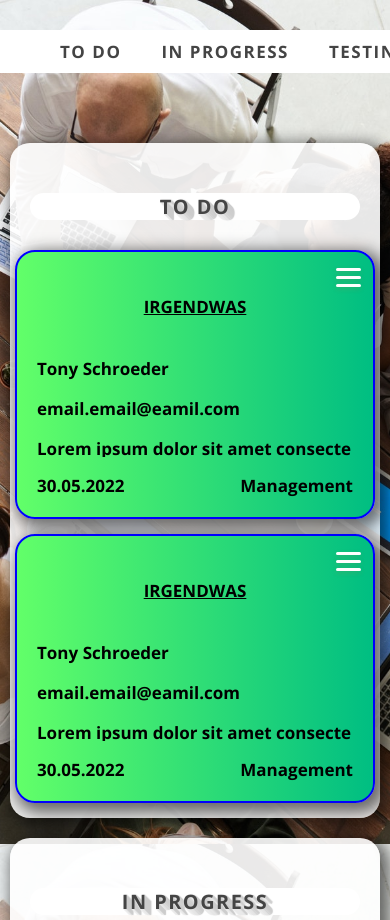
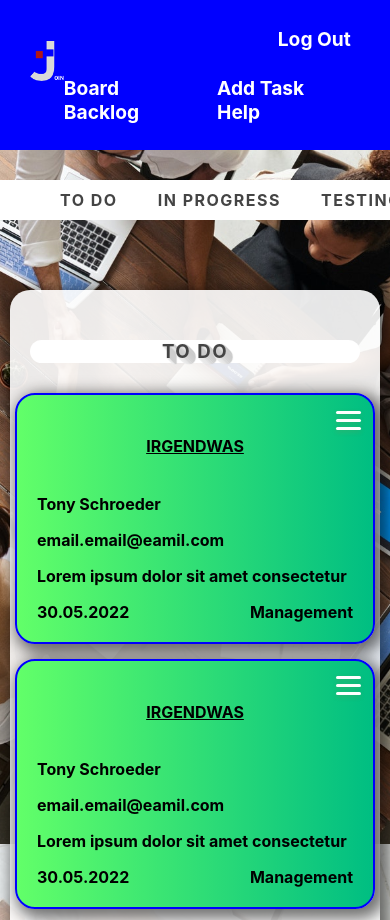
Before and after one commit to v1cke/joinGA, a plain HTML site: page bord.html in a window 390 px wide. Shown: the top 920 px of the page. Drawn offline with Linux system fonts and the light colour scheme.

Commit message:
add responsiv header

```diff
--- a/bord.html
+++ b/bord.html
@@ -13,11 +13,17 @@
     <link rel="stylesheet" href="css/style-padding-margin-ts.css">
     <link rel="stylesheet" href="css/style-responsiv-ts.css">
     <link rel="stylesheet" href="css/style-text-ts.css">
+    <link rel="stylesheet" href="css/header.css">
     <link rel="icon" type="image/x-icon" href="icon/bull.png">
     <script src="js/script-bord-ts.js"></script>
+    <script src="js/includeHTML.js"></script>
+    <link rel="stylesheet" href="css/style-responsiv-backlog-jk.css">
+
 </head>
 
-<body onload="fillBord()">
+<body onload="fillBord(); includeHTML()">
+    <div w3-include-html="./templates/header.html"></div>
+
     <div class="selection d-none">
         <div class="slider d-flex text-uppercase text-center">
             <a href="#todo">to do</a>
--- a/css/header.css
+++ b/css/header.css
@@ -20,7 +20,8 @@ body {
     width: 80%;
 }
 
-.menu {
+.menu,
+.logout {
     color: white;
     font-weight: bold;
     font-size: 1.2em;
@@ -28,13 +29,24 @@ body {
     align-items: center;
 }
 
-.menu a {
+.menu a,
+.logout a {
     text-decoration: none;
     margin-right: 1em;
     border-bottom: 5px solid transparent;
+    white-space: nowrap;
 }
 
-.menu a:hover {
+.menu a {
+    padding-top: 30px;
+}
+
+.logout a {
+    padding-bottom: 20px;
+}
+
+.menu a:hover,
+.logout a:hover {
     border-bottom: 5px solid white;
     cursor: pointer;
 }
--- a/css/style-bord-ts.css
+++ b/css/style-bord-ts.css
@@ -1,5 +1,4 @@
 body {
-    font-size: 17px;
     padding: 0;
     margin: 0;
     box-sizing: border-box;
@@ -16,7 +15,7 @@ body {
     font-family: 'Open Sans', sans-serif;
     display: flex;
     flex-direction: column;
-    align-items: center;
+    /* align-items: center; */
     min-height: 100vh;
 }
 
--- /dev/null
+++ b/css/style-responsiv-backlog-jk.css
@@ -0,0 +1,25 @@
+@media screen and (max-width: 850px) {
+    .logout {
+        margin-left: 10px;
+    }
+}
+
+@media screen and (max-width: 650px) {
+    .header-inside {
+        width: 100%;
+        padding: 0 20px 0 30px;
+    }
+    .link-container {
+        flex-direction: column-reverse;
+    }
+    .header-inside img:first-child {
+        height: 40px;
+        margin-top: -40px;
+    }
+    .logout {
+        justify-content: end;
+    }
+    .logout img {
+        display: none;
+    }
+}
--- a/templates/header.html
+++ b/templates/header.html
@@ -3,11 +3,20 @@
         <div>
             <img src="./img/joinlogo.png" alt="">
         </div>
-        <div class="menu">
-            <a>Board</a>
-            <a>Backlog</a>
-            <a>Add Task</a>
-            <a>Help</a>
+        <div class="link-container d-flex">
+
+            <div class="menu">
+                <div>
+                    <a>Board</a>
+                    <a>Backlog</a>
+                </div>
+                <div>
+                    <a>Add Task</a>
+                    <a>Help</a>
+                </div>
+
+
+            </div>
             <div class="logout">
                 <img src="./img/man3.jpg" alt="">
                 <a>Log Out</a>
```
Also changed, not shown: addtask.html (+6 -2 lines), backlog.html (+6 -0 lines), css/styleVG.css (+0 -9 lines).
